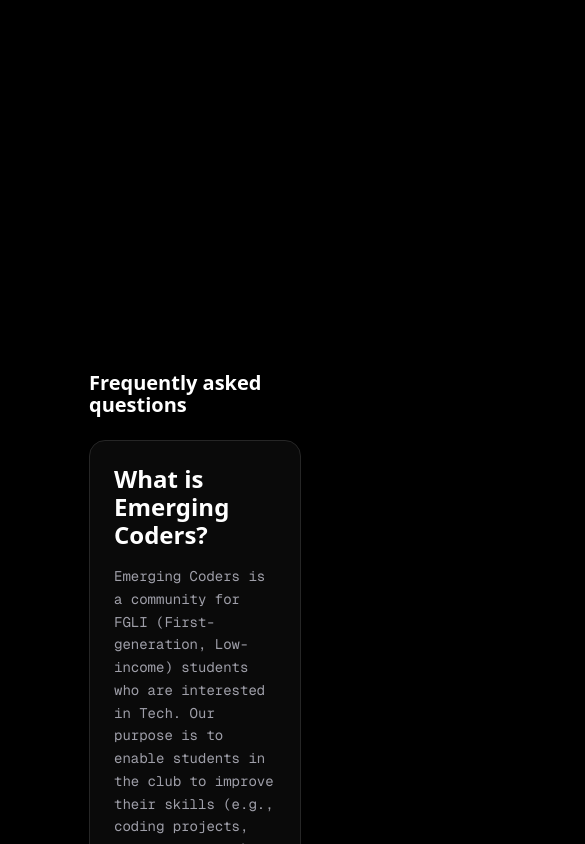
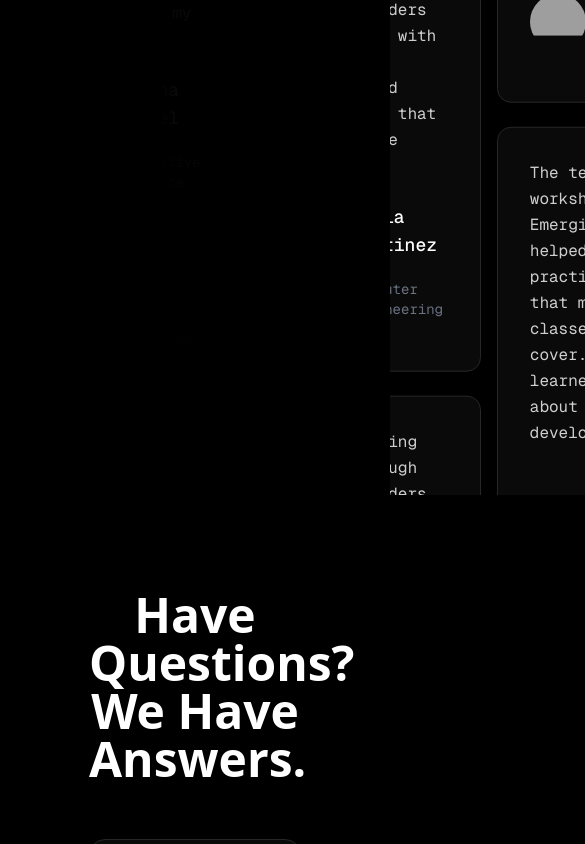
Before and after one commit to Emerging-Coders-Repositories/Emerging-Coders-Website, a Next.js app: page / in a window 390 px wide. Shown: the part 7692-8536 px from the top of the page, 585 px wide, since content can reach past the window. Built offline with nearby package versions, Linux system fonts and the light colour scheme; grey boxes are pictures that could not be loaded.

Commit message:
fix: fixing missing bottom border on the testimonials marquee, changed some of the css on the faq section too

```diff
--- a/src/components/landing/faq/landing-page-faq.tsx
+++ b/src/components/landing/faq/landing-page-faq.tsx
@@ -8,8 +8,8 @@
   return (
     <div className="bg-black py-24 sm:py-32 max-w-8/12 mx-auto">
       <div className="container flex flex-col gap-6 md:gap-14 mx-auto px-6">
-        <h2 className="text-xl/[1.375rem] font-semibold -tracking-4 md:text-4xl/[2.625rem] text-white">
-          Frequently asked questions
+        <h2 className="text-5xl font-semibold -tracking-4 mb-8 text-center text-white">
+          Have Questions? We Have Answers.
         </h2>
 
         <div className="flex flex-col gap-4 lg:grid lg:grid-cols-3">
--- a/src/components/testimonials-marquee.tsx
+++ b/src/components/testimonials-marquee.tsx
@@ -5,7 +5,7 @@
 export default function EmergingCodersTestimonials(): React.ReactElement {
   const columns = createColumns();
   return (
-    <div className="w-full 4xl:max-w-8/12 mx-auto h-screen text-white overflow-hidden mb-72">
+    <div className="w-full 4xl:max-w-8/12 mx-auto h-[160vh] text-white">
       <div className="h-full flex flex-col w-full 3xl:mx-auto">
         <div className="text-center py-6">
           <h2 className="text-5xl font-bold mb-4">What Our Members Say</h2>
@@ -14,7 +14,7 @@
             low-income students in technology at Northwestern University.
           </p>
         </div>
-        <div className="relative flex-1 flex justify-between w-full px-4 pb-36">
+        <div className="relative flex-1 flex justify-between w-full px-4 min-h-0">
           {columns.map((column, i) => (
             <div key={`col-${i}`} className="w-96 lg:w-[420px]">
               <Marquee
@@ -44,14 +44,18 @@
               </Marquee>
             </div>
           ))}
-          {/* Left gradient */}
-          <div className="pointer-events-none absolute inset-y-0 left-0 w-80 bg-gradient-to-r from-black via-black to-transparent z-10"></div>
-          {/* Right gradient */}
-          <div className="pointer-events-none absolute inset-y-0 right-0 w-80 bg-gradient-to-l from-black via-black to-transparent z-10"></div>
-          {/* Top gradient */}
-          <div className="pointer-events-none absolute inset-x-0 top-0 h-24 bg-gradient-to-b from-black z-10"></div>
-          {/* Bottom gradient */}
-          <div className="pointer-events-none absolute inset-x-0 bottom-0 h-72 bg-gradient-to-t from-black z-10"></div>
+
+          {/* GRADIENT OVERLAY CONTAINER - Full size with all gradients */}
+          <div className="pointer-events-none absolute inset-0 z-10">
+            {/* Left gradient */}
+            <div className="absolute inset-y-0 left-0 w-80 bg-gradient-to-r from-black via-black to-transparent"></div>
+            {/* Right gradient */}
+            <div className="absolute inset-y-0 right-0 w-80 bg-gradient-to-l from-black via-black to-transparent"></div>
+            {/* Top gradient */}
+            <div className="absolute inset-x-0 top-0 h-24 bg-gradient-to-b from-black"></div>
+            {/* Bottom gradient */}
+            <div className="absolute inset-x-0 bottom-0 h-72 bg-gradient-to-t from-black via-black to-transparent"></div>
+          </div>
         </div>
       </div>
     </div>
```
